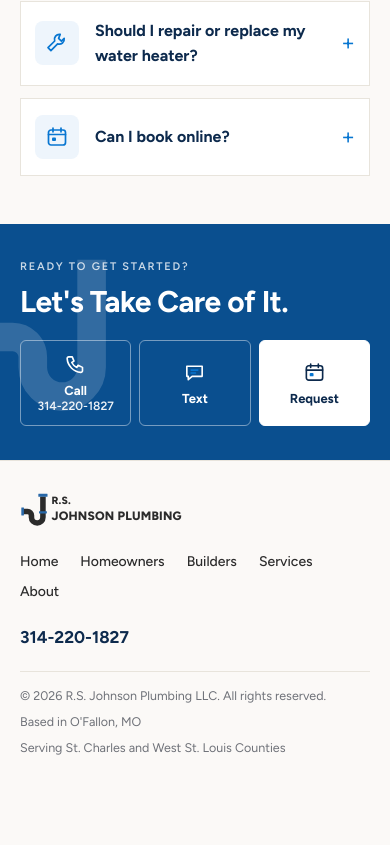
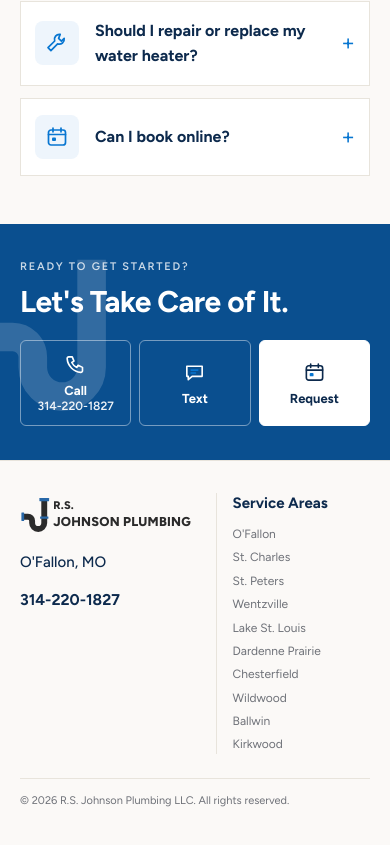
Before and after one commit to rs-johnson-plumbing/website, a Next.js app: page /for-homeowners in a window 390 px wide. Shown: the part 3210-4055 px from the top of the page. Built offline with nearby package versions, Linux system fonts and the light colour scheme.

Commit message:
Simplify mobile footer with contact details and service areas

```diff
--- a/src/components/concept-two/chrome/C2Footer.tsx
+++ b/src/components/concept-two/chrome/C2Footer.tsx
@@ -1,5 +1,5 @@
 import Link from "next/link";
-import { conceptTwo as copy, site } from "@/lib/content";
+import { conceptTwo as copy, site, footerCities } from "@/lib/content";
 import { Lockup } from "@/components/ui/Logo";
 
 /** Light, quiet footer. Never a sitemap. */
@@ -8,9 +8,19 @@ export function C2Footer() {
   return (
     <footer className="c2-footer">
       <div className="c2-wrap c2-footer-inner">
+        <div className="c2-footer-contact">
         <Link href="/" aria-label={`${site.name} home`} className="c2-logo c2-logo--footer">
           <Lockup title={site.name} />
         </Link>
+        <address className="c2-footer-address">{site.city}, {site.state}</address>
+        <a href={site.phone.tel} className="c2-footer-phone" data-track="call-footer">
+          {site.phone.display}
+        </a>
+        </div>
+        <section className="c2-footer-areas" aria-labelledby="c2-footer-areas-heading">
+          <h2 id="c2-footer-areas-heading">Service Areas</h2>
+          <ul>{footerCities().map((city) => <li key={city.slug}>{city.name}</li>)}</ul>
+        </section>
         <nav className="c2-footer-nav" aria-label="Footer">
           {copy.nav.map((item) => (
             <Link key={item.href} href={item.href}>
@@ -18,9 +28,7 @@ export function C2Footer() {
             </Link>
           ))}
         </nav>
-        <a href={site.phone.tel} className="c2-footer-phone" data-track="call-footer">
-          {site.phone.display}
-        </a>
+
         <div className="c2-footer-meta">
           <span>
             &copy; {year} {copy.footer.legal}
--- a/src/styles/concept-two-page-polish.css
+++ b/src/styles/concept-two-page-polish.css
@@ -88,3 +88,21 @@
   .c2 .c2-homeowners .c2-hero-media img { object-position: center; }
   .c2 .c2-homeowners .c2-hero-media::after { background: linear-gradient(90deg, #fbf9f7 0%, rgba(251,249,247,.85) 8%, transparent 28%); }
 }
+
+/* Phone footer puts business details beside the existing service-area list. */
+.c2-footer-contact { display: contents; }
+.c2-footer-address, .c2-footer-areas { display: none; }
+@media (max-width: 1023px) {
+  .c2 .c2-footer-inner { grid-template-columns: minmax(0, 1.15fr) minmax(0, 1fr); gap: 24px 18px; align-items: start; padding-block: 32px; }
+  .c2 .c2-footer-contact { display: flex; flex-direction: column; align-items: flex-start; min-width: 0; gap: 14px; }
+  .c2 .c2-footer-contact .c2-logo { max-width: 100%; }
+  .c2 .c2-footer-contact .c2-logo svg { width: 100%; max-width: 180px; height: auto; }
+  .c2 .c2-footer-address { display: block; font-style: normal; font-size: 15px; font-weight: 500; line-height: 1.5; color: var(--c2-navy); }
+  .c2 .c2-footer-phone { font-size: clamp(15px, 4vw, 19px); white-space: nowrap; }
+  .c2 .c2-footer-nav { display: none; }
+  .c2 .c2-footer-areas { display: block; border-left: 1px solid var(--c2-rule); padding-left: 16px; }
+  .c2 .c2-footer-areas h2 { font-size: 15px; line-height: 1.4; margin: 0 0 12px; }
+  .c2 .c2-footer-areas ul { list-style: none; padding: 0; margin: 0; display: grid; gap: 6px; font-size: 12px; line-height: 1.45; color: var(--c2-slate); }
+  .c2 .c2-footer-meta { grid-column: 1 / -1; margin: 0; font-size: 11px; line-height: 1.5; }
+  .c2 .c2-footer-meta > span:not(:first-child) { display: none; }
+}
```
